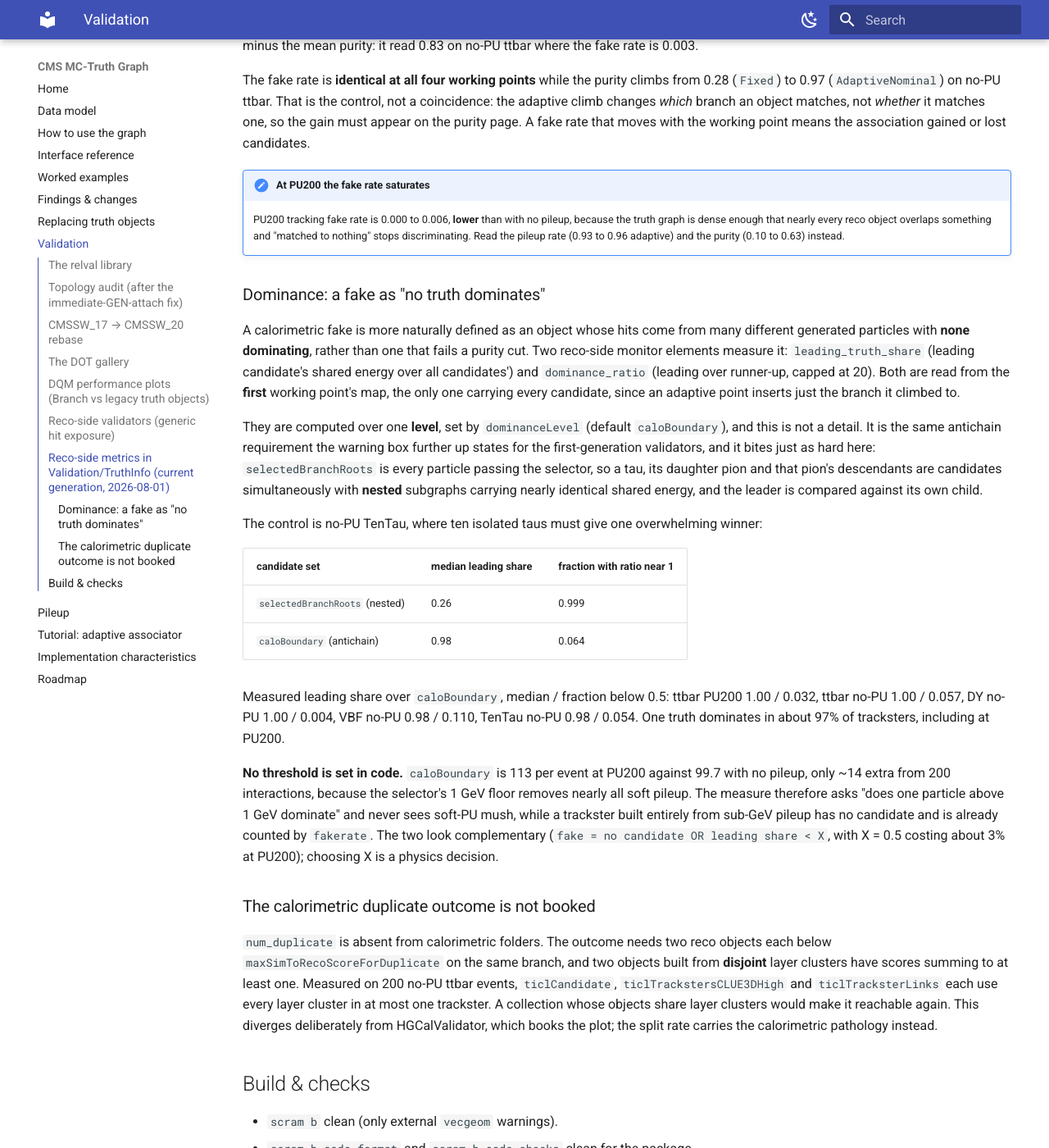
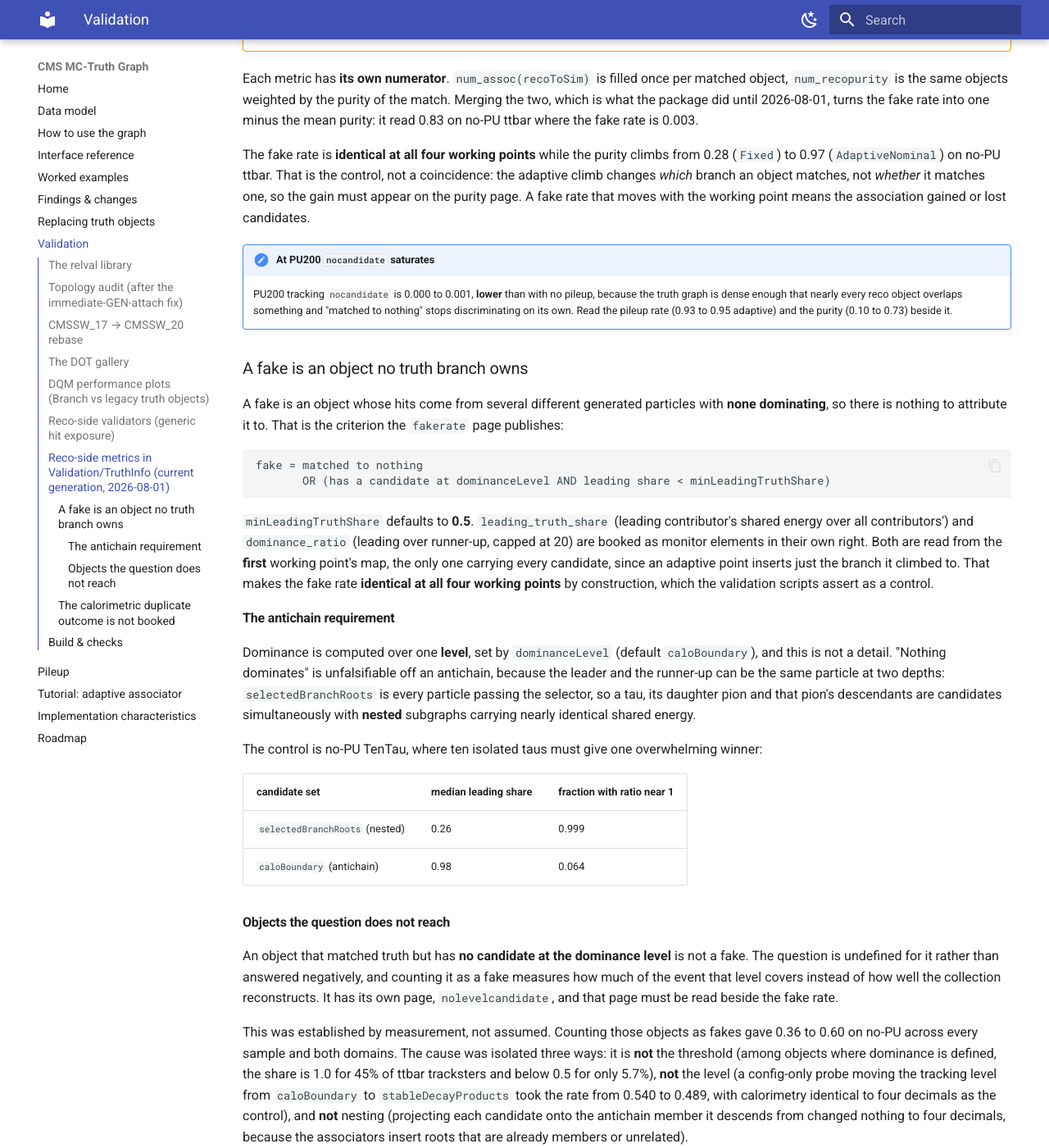
Before and after one commit to felicepantaleo/cms-truth-docs, an MkDocs documentation site: the page built from docs/validation.md, in a window 1280 px wide and 1400 px high, scrolled down 5698 px. Shown: the whole window at 82% size. Built offline with MkDocs 1.6.1 and Material for MkDocs 9.7.7, drawn with Linux system fonts in a browser that asks for light colours; some of the changed text lies outside the part shown.

Commit message:
validation: the fake rate is dominance over an antichain
Publishes fake = matched nothing OR no dominant contributor at dominanceLevel,
with the undefined category on its own nolevelcandidate page rather than folded
in. Records the three measurements that ruled out the threshold, the level and
nesting as causes, and the PU200 caveat that the rate is formed on 7% to 13%
of the collection.

````diff
--- a/docs/validation.md
+++ b/docs/validation.md
@@ -246,7 +246,9 @@
 
 | Page | Formula | Question |
 |---|---|---|
-| `fakerate` | `1 - num_assoc(recoToSim)/num_reco` | does the object correspond to **any** truth branch |
+| `fakerate` | `1 - num_dominated/num_reco` | does **one** truth branch own the object |
+| `nocandidate` | `1 - num_assoc(recoToSim)/num_reco` | does it correspond to **any** truth branch (a subset of `fakerate`) |
+| `nolevelcandidate` | `1 - num_levelcandidate/num_reco` | is the dominance question even **defined** for it |
 | `contaminated` | `1 - num_assoc_strict/num_reco` | does its best candidate pass the 0.6 recoToSim score (HGCalValidator's non-fake cut) |
 | `recopurity` | `num_recopurity/num_reco` | how much of the object belongs to the branch it matched, as a **mean** |
 | `pileuprate` | `num_pileup/num_reco` | is the matched branch an overlaid interaction |
@@ -272,28 +274,38 @@
 matches one, so the gain must appear on the purity page. A fake rate that moves with the
 working point means the association gained or lost candidates.
 
-!!! note "At PU200 the fake rate saturates"
-    PU200 tracking fake rate is 0.000 to 0.006, **lower** than with no pileup, because the
-    truth graph is dense enough that nearly every reco object overlaps something and
-    "matched to nothing" stops discriminating. Read the pileup rate (0.93 to 0.96
-    adaptive) and the purity (0.10 to 0.63) instead.
+!!! note "At PU200 `nocandidate` saturates"
+    PU200 tracking `nocandidate` is 0.000 to 0.001, **lower** than with no pileup, because
+    the truth graph is dense enough that nearly every reco object overlaps something and
+    "matched to nothing" stops discriminating on its own. Read the pileup rate (0.93 to
+    0.95 adaptive) and the purity (0.10 to 0.73) beside it.
 
-### Dominance: a fake as "no truth dominates"
+### A fake is an object no truth branch owns
 
-A calorimetric fake is more naturally defined as an object whose hits come from many
-different generated particles with **none dominating**, rather than one that fails a
-purity cut. Two reco-side monitor elements measure it: `leading_truth_share` (leading
-candidate's shared energy over all candidates') and `dominance_ratio` (leading over
-runner-up, capped at 20). Both are read from the **first** working point's map, the only
-one carrying every candidate, since an adaptive point inserts just the branch it climbed
-to.
+A fake is an object whose hits come from several different generated particles with
+**none dominating**, so there is nothing to attribute it to. That is the criterion the
+`fakerate` page publishes:
 
-They are computed over one **level**, set by `dominanceLevel` (default `caloBoundary`),
-and this is not a detail. It is the same antichain requirement the warning box further up
-states for the first-generation validators, and it bites just as hard here:
+```
+fake = matched to nothing
+       OR (has a candidate at dominanceLevel AND leading share < minLeadingTruthShare)
+```
+
+`minLeadingTruthShare` defaults to **0.5**. `leading_truth_share` (leading contributor's
+shared energy over all contributors') and `dominance_ratio` (leading over runner-up,
+capped at 20) are booked as monitor elements in their own right. Both are read from the
+**first** working point's map, the only one carrying every candidate, since an adaptive
+point inserts just the branch it climbed to. That makes the fake rate **identical at all
+four working points** by construction, which the validation scripts assert as a control.
+
+#### The antichain requirement
+
+Dominance is computed over one **level**, set by `dominanceLevel` (default
+`caloBoundary`), and this is not a detail. "Nothing dominates" is unfalsifiable off an
+antichain, because the leader and the runner-up can be the same particle at two depths:
 `selectedBranchRoots` is every particle passing the selector, so a tau, its daughter pion
 and that pion's descendants are candidates simultaneously with **nested** subgraphs
-carrying nearly identical shared energy, and the leader is compared against its own child.
+carrying nearly identical shared energy.
 
 The control is no-PU TenTau, where ten isolated taus must give one overwhelming winner:
 
@@ -302,18 +314,49 @@
 | `selectedBranchRoots` (nested) | 0.26 | 0.999 |
 | `caloBoundary` (antichain) | 0.98 | 0.064 |
 
-Measured leading share over `caloBoundary`, median / fraction below 0.5: ttbar PU200
-1.00 / 0.032, ttbar no-PU 1.00 / 0.057, DY no-PU 1.00 / 0.004, VBF no-PU 0.98 / 0.110,
-TenTau no-PU 0.98 / 0.054. One truth dominates in about 97% of tracksters, including at
-PU200.
+#### Objects the question does not reach
 
-**No threshold is set in code.** `caloBoundary` is 113 per event at PU200 against 99.7
-with no pileup, only ~14 extra from 200 interactions, because the selector's 1 GeV floor
-removes nearly all soft pileup. The measure therefore asks "does one particle above 1 GeV
-dominate" and never sees soft-PU mush, while a trackster built entirely from sub-GeV
-pileup has no candidate and is already counted by `fakerate`. The two look complementary
-(`fake = no candidate OR leading share < X`, with X = 0.5 costing about 3% at PU200);
-choosing X is a physics decision.
+An object that matched truth but has **no candidate at the dominance level** is not a
+fake. The question is undefined for it rather than answered negatively, and counting it
+as a fake measures how much of the event that level covers instead of how well the
+collection reconstructs. It has its own page, `nolevelcandidate`, and that page must be
+read beside the fake rate.
+
+This was established by measurement, not assumed. Counting those objects as fakes gave
+0.36 to 0.60 on no-PU across every sample and both domains. The cause was isolated three
+ways: it is **not** the threshold (among objects where dominance is defined, the share is
+1.0 for 45% of ttbar tracksters and below 0.5 for only 5.7%), **not** the level (a
+config-only probe moving the tracking level from `caloBoundary` to `stableDecayProducts`
+took the rate from 0.540 to 0.489, with calorimetry identical to four decimals as the
+control), and **not** nesting (projecting each candidate onto the antichain member it
+descends from changed nothing to four decimals, because the associators insert roots that
+are already members or unrelated).
+
+Measured on 200 events per sample, `ticlCandidate`:
+
+| sample | `fakerate` | `nocandidate` | `nolevelcandidate` |
+|---|---|---|---|
+| ttbar no-PU | 0.218 | 0.180 | 0.325 |
+| DY no-PU | 0.406 | 0.403 | 0.537 |
+| VBF no-PU | 0.258 | 0.185 | 0.354 |
+| TenTau no-PU | 0.047 | 0.000 | 0.021 |
+| ttbar PU200 | 0.027 | 0.022 | 0.872 |
+| DY PU200 | 0.085 | 0.084 | 0.930 |
+| VBF PU200 | 0.050 | 0.046 | 0.897 |
+
+!!! warning "At PU200 the fake rate is formed on a small subset"
+    `nolevelcandidate` is **0.87 to 0.93** at PU200, so the fake rate is measured on 7% to
+    13% of the collection. `caloBoundary` holds about 113 objects per event at PU200
+    against 99.7 with no pileup, only ~14 extra from 200 interactions, because the
+    selector's 1 GeV floor removes nearly all soft pileup, while there are thousands of
+    tracksters. The dominance question therefore asks "does one particle above 1 GeV
+    dominate" and is undefined for the soft mush. Never quote a PU200 fake rate without
+    `nolevelcandidate` beside it. TenTau is the counter-example that shows the level works
+    when the event suits it: `nolevelcandidate` is 0.021 there.
+
+DY no-PU is worth reading as a sanity check rather than a defect: its 0.406 is almost
+entirely `nocandidate` (0.403), genuine soft tracksters matching no truth at all in a
+Z to two leptons event.
 
 ### The calorimetric duplicate outcome is not booked
 
````
